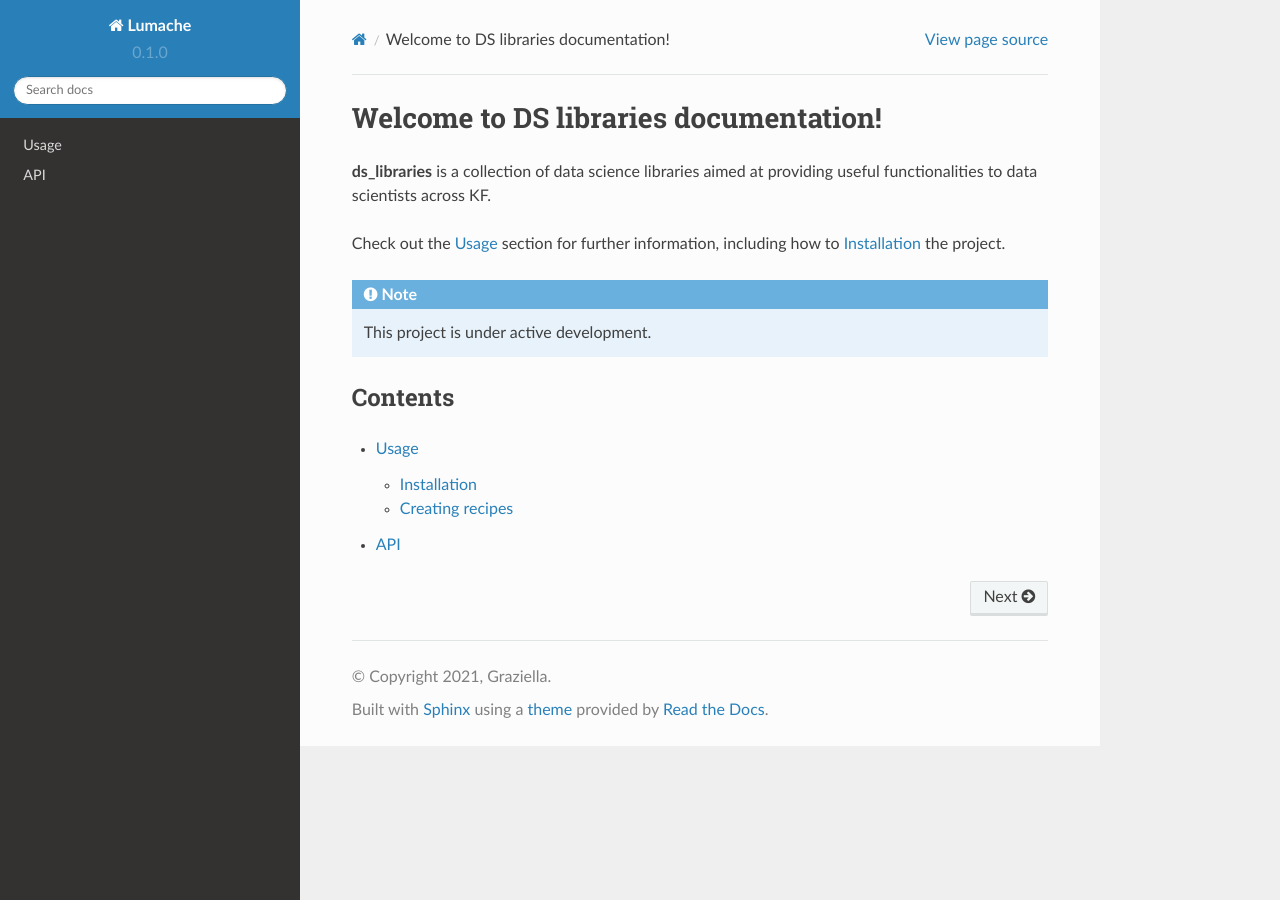
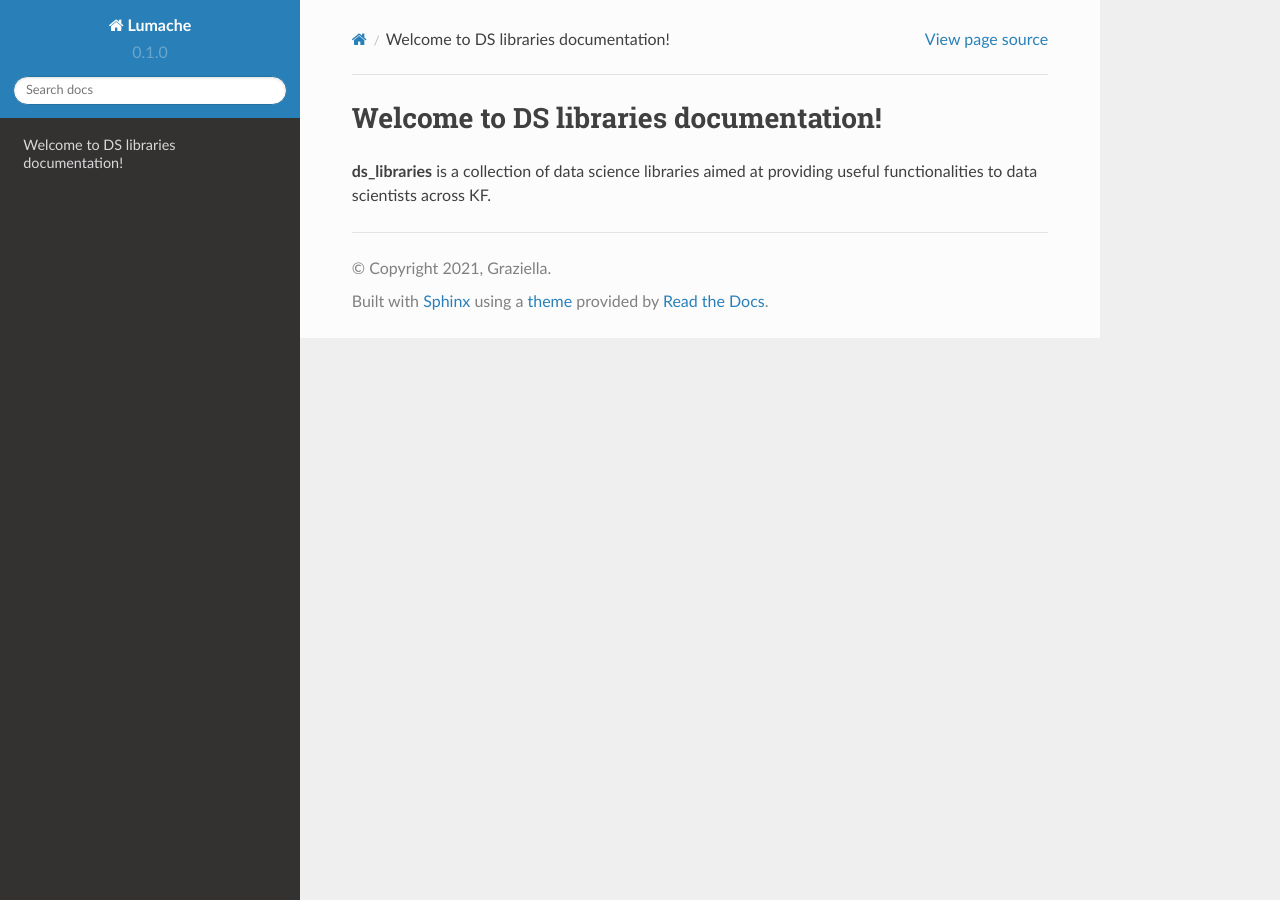
Before and after one commit to KF-prashantrastogi/ds_libs_documentation, a Sphinx documentation site: the page built from docs/source/index.rst, in a window 1280 px wide. Built offline with Sphinx 7.4.7 and the Read the Docs theme 2.0.0, drawn with Linux system fonts in a browser that asks for light colours.

Commit message:
Update index.rst

```diff
--- a/docs/source/index.rst
+++ b/docs/source/index.rst
@@ -2,18 +2,3 @@ Welcome to DS libraries documentation!
 ===================================
 
 **ds_libraries** is a collection of data science libraries aimed at providing useful functionalities to data scientists across KF.
-
-Check out the :doc:`usage` section for further information, including
-how to :ref:`installation` the project.
-
-.. note::
-
-   This project is under active development.
-
-Contents
---------
-
-.. toctree::
-
-   usage
-   api
```
